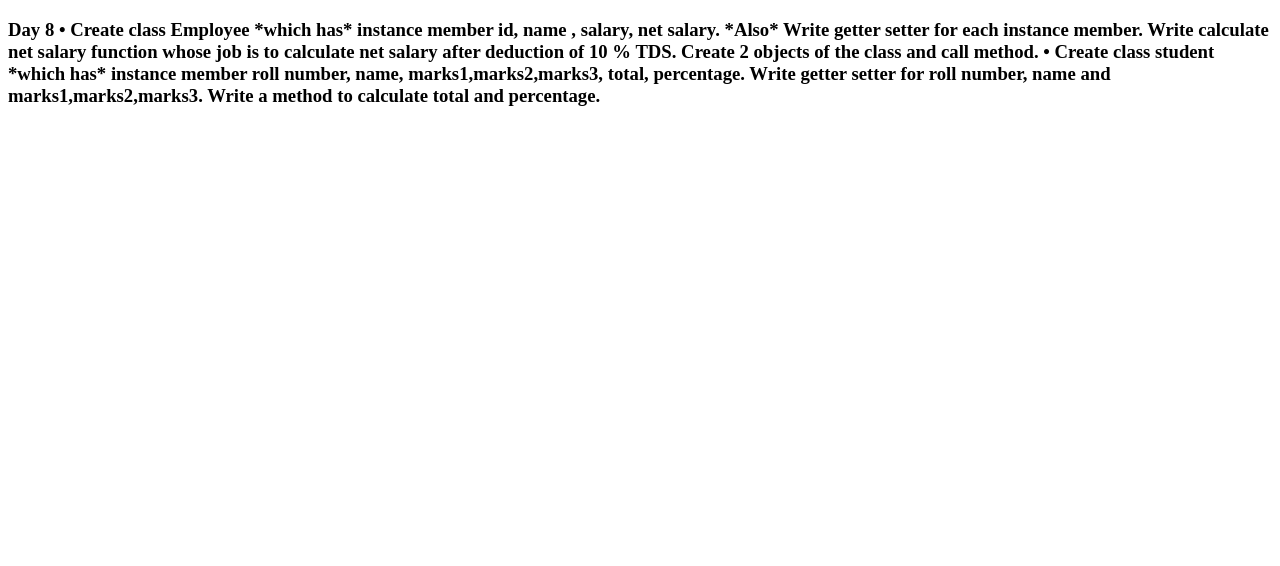
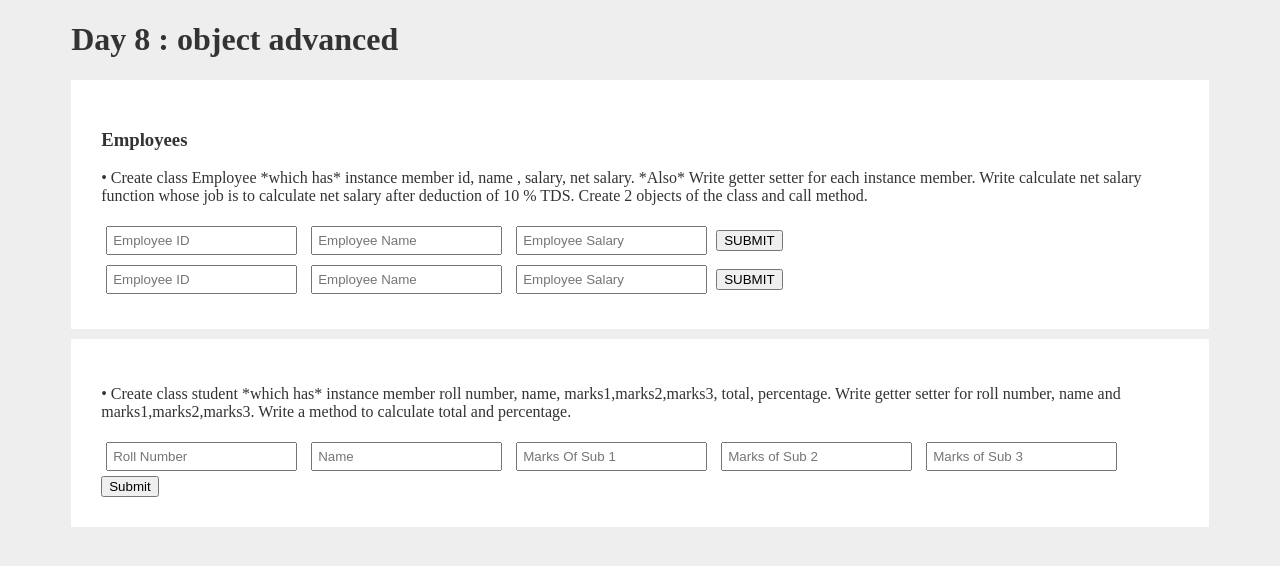
Before and after one commit to VishalB96/JSAssignment, a plain HTML site: page Day8/assignment day 8.html in a window 1280 px wide. Drawn offline with Linux system fonts and the light colour scheme.

Commit message:
Day 8 : updated

```diff
--- a/Day8/assignment day 8.html
+++ b/Day8/assignment day 8.html
@@ -5,21 +5,63 @@
     <meta name="viewport" content="width=device-width, initial-scale=1.0">
     <title>Document</title>
     <script src="scripts/day8.js"></script>
+    <style>
+        body {
+            background-color: #eeeeee;
+            color: #333;
+        }
+        .wrapper {
+            width: 90%;
+            margin: 0 auto;
+        }
+        .section{
+            background-color: #ffffff;
+            padding: 30px;
+            margin-bottom: 10px;
+        }
+        input{
+            padding: 5px;
+            margin: 5px;
+        }
+    </style>
 </head>
 <body>
     <div class="wrapper">
-        <div class="header"><h3> Day 8
-            • Create class Employee *which has* instance member id, name , salary, net salary.
+        <div class="header"><h1> Day 8 : object advanced</h1>
+            </div>
+        <div class="section section1">
+           <h3>Employees</h3>
+           <p>• Create class Employee *which has* instance member id, name , salary, net salary.
             *Also* Write getter setter for each instance member.
             Write calculate net salary function whose job is to calculate net salary
-            after deduction of 10 % TDS. Create 2 objects of the class and call method.
-            • Create class student *which has* instance member roll number, name, marks1,marks2,marks3, total, percentage.
-             Write getter setter for roll number, name and marks1,marks2,marks3.
-             Write a method to calculate total and  percentage.</h3></div>
-        <div class="section section1">
-
+            after deduction of 10 % TDS. Create 2 objects of the class and call method.</p>
+           <div class="emp1">
+               <input type="number" placeholder="Employee ID" id="eid1">
+               <input type="text" placeholder="Employee Name" id="ename1">
+               <input type="number" placeholder="Employee Salary" id="esalary1">
+               <button id="submit1" onclick="objCreate1()">SUBMIT</button>
+           </div>
+           <div class="emp2">
+            <input type="number" placeholder="Employee ID" id="eid2">
+            <input type="text" placeholder="Employee Name" id="ename2">
+            <input type="number" placeholder="Employee Salary" id="esalary2">
+            <button id="submit1" onclick="objCreate1()">SUBMIT</button>
+            </div>
+            <span id="op1"></span>
+            <span id="op2"></span>
         </div>
-        <div class="section section2"></div>
+        <div class="section section2">
+            <p>• Create class student *which has* instance member roll number, name, marks1,marks2,marks3, total, percentage.
+                Write getter setter for roll number, name and marks1,marks2,marks3.
+                Write a method to calculate total and  percentage.</p>
+            <input type="number" placeholder="Roll Number" id="srno">
+            <input type="text" placeholder="Name" id="sname">
+            <input type="number" placeholder="Marks Of Sub 1" id="smarks1">
+            <input type="number" placeholder="Marks of Sub 2" id="smarks2">
+            <input type="number" placeholder="Marks of Sub 3" id="smarks3">
+            <button id="submit2" onclick="objCreate2()">Submit</button>
+            <span id="op3"></span>
+        </div>
     </div>
 </body>
 </html>
--- a/Day8/scripts/day8.js
+++ b/Day8/scripts/day8.js
@@ -30,7 +30,7 @@ class Employee{
     set setsalary(_salary){
         this.salary=_salary;
     }
-    get netSal(){
+    get getNetSalary(){
         return (this.salary-(this.salary*(0.1)));
     }
     get getId(){
@@ -93,7 +93,7 @@ class Student{
         this.marks3=_marks3;
     }
     get getTotal(){
-        this.total=this.marks1+this.marks2+this.marks3;
+        this.total=parseInt(this.marks1)+parseInt(this.marks2)+parseInt(this.marks3);
         return this.total;
     }
     get getPercentage(){
@@ -114,3 +114,57 @@ class Student{
 obj2 = new Student();
 
 /*----------------------------------------------functions------------------------------------------------------- */
+
+
+
+function objCreate1() {
+    let i1 = document.getElementById("eid1").value;
+    let i2 = document.getElementById("eid2").value;
+    let n1 = document.getElementById("ename1").value;
+    let n2 = document.getElementById("ename2").value;
+    let s1 = document.getElementById("esalary1").value;
+    let s2 = document.getElementById("esalary2").value;
+
+    emp1 = new Employee();
+    emp2 = new Employee();
+
+    emp1.setid = i1;
+    emp1.setname = n1;
+    emp1.setsalary = s1;
+
+    emp2.setid = i2;
+    emp2.setname = n2;
+    emp2.setsalary = s2;
+
+    document.getElementById("op1").innerHTML =
+    "<h4>Employee name : " + emp1.getName +
+    "<br>Employee Net-Salary : " + emp1.getNetSalary + "</h4><br>";
+
+    document.getElementById("op2").innerHTML =
+    "<h4>Employee name : " + emp2.getName +
+    "<br>Employee Net-Salary : " + emp2.getNetSalary + "</h4><br>";
+}
+
+/*--------------------------------fun2--------------------------------------------- */
+
+function objCreate2() {
+    let rn1 = document.getElementById("srno").value;
+    let n1 = document.getElementById("sname").value;
+    let m1 = document.getElementById("smarks1").value;
+    let m2 = document.getElementById("smarks2").value;
+    let m3 = document.getElementById("smarks3").value;
+
+    s1 = new Student();
+
+    s1.setRollNumber = rn1;
+    s1.setName = n1;
+    s1.setMarks1 = m1;
+    s1.setMarks2 = m2;
+    s1.setMarks3 = m3;
+
+    document.getElementById("op3").innerHTML =
+    "<h4>NAME : " + s1.getName +
+    "<br>Total : " + s1.getTotal +
+    "<br>Percentage : " + s1.getPercentage
+    "</h4>";
+}
```
